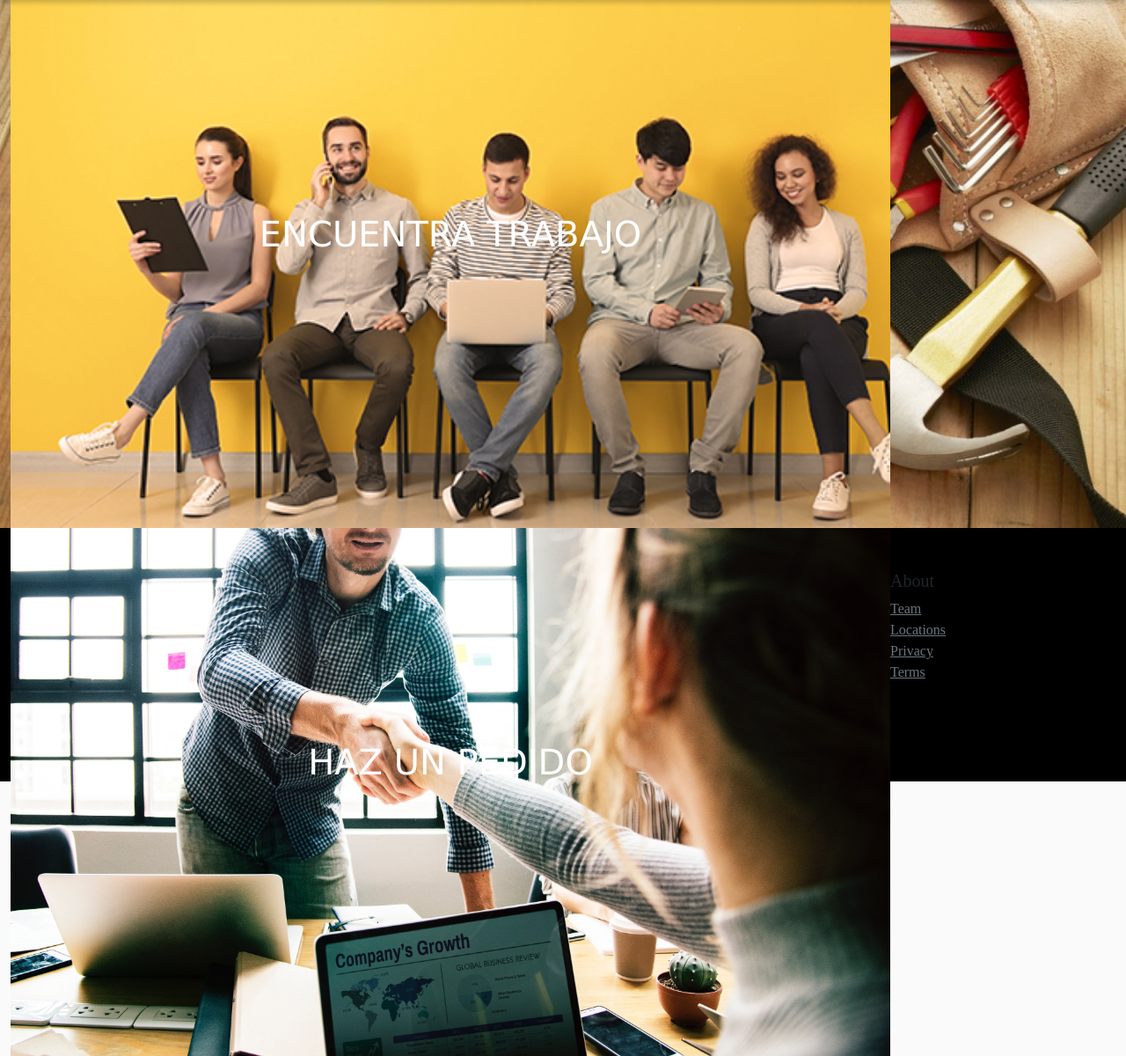
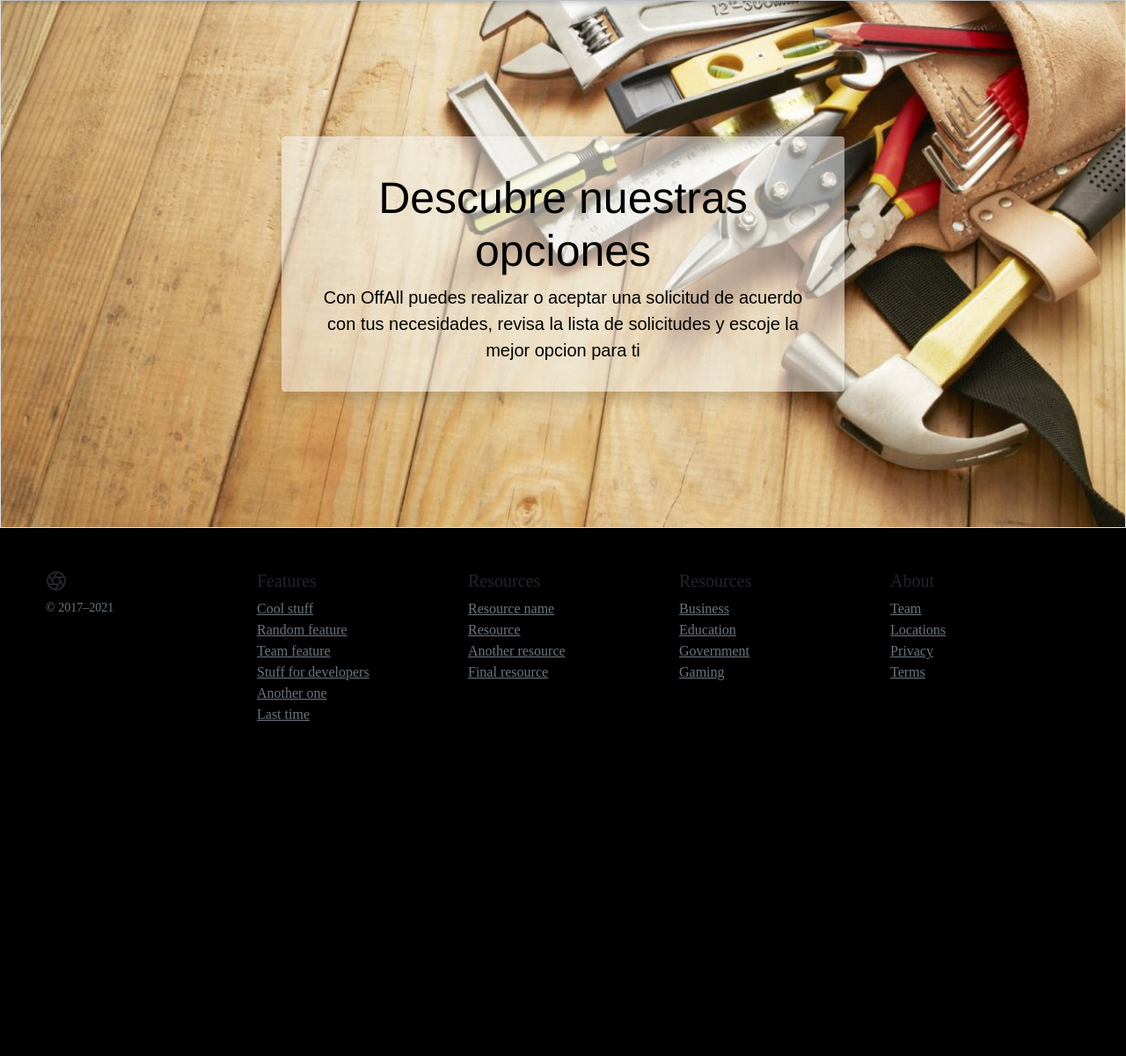
Before and after one commit to DeysonDiaz/OffAll, a Django app: page /indexClient in a window 1280 px wide. Shown: the part 57-1257 px from the top of the page at 88% size. After the commit the page ends 876 px from the top, so only its background shows below. Run offline with Django 3.2, Linux system fonts and the light colour scheme; some libraries are stand-ins or nearby versions.

Commit message:
adding it

```diff
--- a/main/views.py
+++ b/main/views.py
@@ -119,7 +119,7 @@
     SolicitudImg = request.POST.get('img')
     SolicitudStatus = "Pendiente"
     Requests(SolicitudProfession=SolicitudProfession, SolicitudPrice=SolicitudPrice, SolicitudDate=SolicitudDate, SolicitudAddress=SolicitudAddress, SolicitudImg=SolicitudImg, SolicitudClient=SolicitudClient, SolicitudDescription=SolicitudDescription, SolicitudStatus=SolicitudStatus).save()
-    return render(request, 'index.html')
+    return render(request, 'indexClient.html')
 
 def registerSolicitud(request):
     return render(request, 'registerSolicitud.html')
--- a/templates/indexClient.html
+++ b/templates/indexClient.html
@@ -14,16 +14,13 @@
 <body>
     <header class="site-header sticky-top">
         <nav id="pri" class="container navbar navbar-expand-lg navbar-light ">
-            <a href="./" class="logo"><img src="{% static 'img/Logo_OFFALL (2).png' %}" height="40" alt="logo"></a>
+            <a href="indexClient" class="logo"><img src="{% static 'img/Logo_OFFALL (2).png' %}" height="40" alt="logo"></a>
             <button class="navbar-toggler" type="button" data-bs-toggle="collapse" data-bs-target="#navbarSupportedContent" aria-controls="#navbarSupportedContent" aria-expanded="false" aria-label="Toggle navigation">
                 <span class="navbar-toggler-icon"></span>
             </button>
             <div class="collapse navbar-collapse" id="navbarSupportedContent">
                 <ul class="navbar-nav ms-auto mb-2 mb-lg-0">
                     {% if request.session.email %}
-                    <li class="nav-item">
-                        <a class="nav-link menu_link" style="color: rgb(0, 0, 0);" href="categoria.html">Categorias</a>
-                    </li>
                     <li class="nav-item">
                         <a class="nav-link menu_link" style="color: rgb(0, 0, 0);" href="managingRequests">Tus Solicitudes</a>
                     </li>
@@ -42,29 +39,23 @@
         </nav>
     </header>
 
-    <main >
-        <div id="fondo"class="container-fluid" >
-            <div class="box">
-                <a href="registroprofesional.html">
-                    <img  src="{% static 'img/prof.jpg' %}">
-                    <div class="centrado">
-                        <h2>ENCUENTRA TRABAJO</h2>
+    <main>
+        <div id="fondo" class="container-fluid border" style="  width: 100%;
+                                                                height: 600px;
+                                                                background-image: url(static/img/trabajo1.jpg);
+                                                                background-size: cover;
+                                                                background-position: center;
+                                                                background-repeat: no-repeat;">
+            <div class="col card mb-2 bg-light shadow p-3 position-relative top-50 start-50 translate-middle bg-opacity-50" style="max-width: 40em;">
+                <div class="card-body text-center">
+                    <h1 class=" card-title my-2" style=" color: black;
+                                                    font-family: 'Franklin Gothic Medium', 'Arial Narrow', Arial, sans-serif;
+                                                    font-size: 50px;">Descubre nuestras opciones </h1>
+                    <p class=" card-text" style="color: black;
+                                                font-family: Arial, Helvetica, sans-serif;
+                                                font-size: 20px;">Con OffAll puedes realizar o aceptar una solicitud de acuerdo con tus necesidades, revisa la lista de solicitudes y escoje la mejor opcion para ti
+                    </p>
                 </div>
-                    <div class="capa container">
-                        <p>Con OfAll podras encontrar una gran cantidad de ofertas de trabajo, solo debes registrarte</p>
-                    </div>
-                </a>
-            </div>
-            <div class="box">
-                <a href="registrocliente.html">
-                    <img src="{% static 'img/cli.jpg' %}">
-                    <div class="centrado">
-                        <h2>HAZ UN PEDIDO</h2>
-                    </div>
-                    <div class="capa container">
-                        <p>Encuentra un profesional que realice tu pedido</p>
-                    </div>
-                </a>
             </div>
         </div>
 
@@ -75,7 +66,7 @@
                 <div class="modal-dialog " style="max-width: 320px;">
                     <div class="modal-content">
                         <div class="modal-body">
-                            <div class="align-items-stretch" >
+                            <div class="align-items-stretch">
                                 <div class=" bg-white p-2">
                                     <section class="form-header mb-5">
                                         <h4 class="text-center">Inicia sesion</h4>
--- a/templates/perfilprofesional_edit.html
+++ b/templates/perfilprofesional_edit.html
@@ -15,7 +15,7 @@
 
     <header class="site-header sticky-top">
         <nav id="pri" class="container navbar navbar-expand-lg navbar-light ">
-            <a href="index.html" class="logo"><img src="{% static 'img/Logo_OFFALL (2).png' %}" height="40" alt="logo"></a>
+            <a href="indexProfessional" class="logo"><img src="{% static 'img/Logo_OFFALL (2).png' %}" height="40" alt="logo"></a>
             <button class="navbar-toggler" type="button" data-bs-toggle="collapse" data-bs-target="#navbarSupportedContent" aria-controls="#navbarSupportedContent" aria-expanded="false" aria-label="Toggle navigation">
                 <span class="navbar-toggler-icon"></span>
             </button>
@@ -26,7 +26,7 @@
                         <a class="nav-link menu_link" style="color: rgb(0, 0, 0);" href="editProfessional">Perfil</a>
                     </li>
                     <li class="nav-item">
-                        <a class="nav-link menu_link" style="color: rgb(0, 0, 0);" href="listRequests">Tus Solicitudes</a>
+                        <a class="nav-link menu_link" style="color: rgb(0, 0, 0);" href="listRequests">Solicitudes</a>
                     </li>
                     <li class="nav-item">
                         <a class="nav-link" style="color: rgb(0, 0, 0);"> {{request.session.email}} </a>
@@ -163,7 +163,7 @@
 
                                         <div class="text-end">
                                             <button type="submit" class="btn btn-primary">Aceptar</button>
-                                            <a class="btn btn-secondary" role="button" href="perfilprofesional.html">Cancelar</a>
+                                            <a class="btn btn-secondary" role="button" href="indexProfessional">Cancelar</a>
                                         </div>
                                     </div>
                                 </div>
```
Also changed, not shown: templates/detalleSolicitud.html (+2 -8 lines), templates/gestionarsolicitudes.html (+1 -7 lines), templates/index.html (+20 -28 lines), templates/indexProfessional.html (+19 -25 lines), templates/listaSolicitudes.html (+5 -8 lines), templates/solicitud.html (+7 -8 lines), db.sqlite3, media/pics/450_1000.jpg (added). Lines whose indentation alone changed are shown as unchanged.
